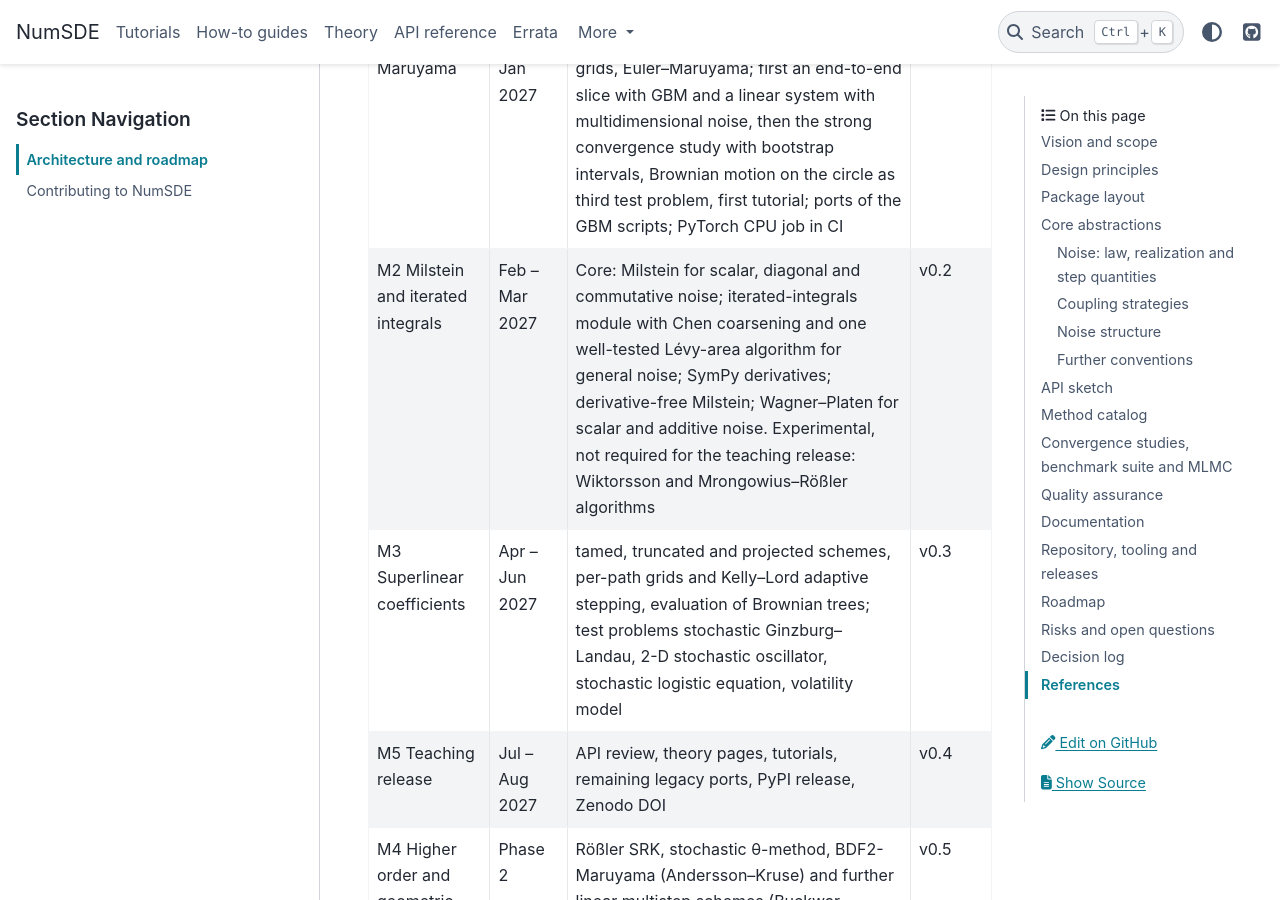
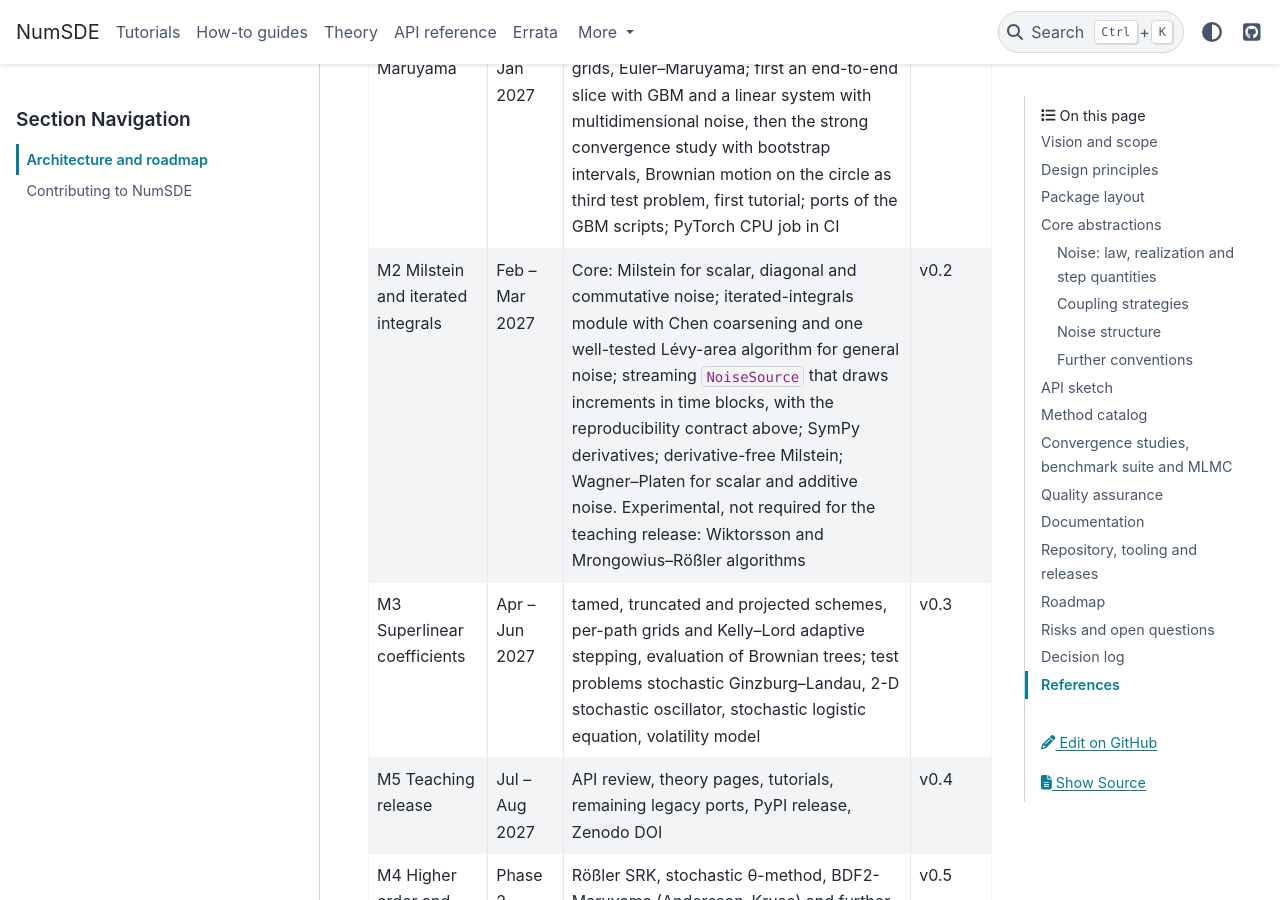
Before and after one commit to mlu-numerics/numsde, a Sphinx documentation site: the page built from docs/development/architecture.md, in a window 1280 px wide and 900 px high, scrolled down 17163 px. Built offline with Sphinx 7.4.7 and the PyData theme 0.15.4, drawn with Linux system fonts in a browser that asks for light colours; cross-references to code outside the pages are shown as plain code; some of the changed text lies outside the part shown.

Commit message:
Assign the streaming noise source to milestone M2
The architecture document described the streaming source and its
reproducibility contract but assigned it to no milestone. M1 needs only
the NoiseSource interface, which BrownianPath implements; the streaming
source joins M2, whose iterated integrals also concern step-wise noise
generation. Recorded in the roadmap and the decision log.

Co-Authored-By: Claude Opus 5.5 <noreply@anthropic.com>
Claude-Session: https://claude.ai/code/session_018KaTyMUfivRVAGYQR6kGnp

```diff
--- a/docs/development/architecture.md
+++ b/docs/development/architecture.md
@@ -533,7 +533,7 @@ the remaining items follow in phase 2 after the lecture.
 | --- | --- | --- | --- |
 | M0 Foundations (done) | Oct 2026 | repository, packaging, CI, pre-commit, docs skeleton, backend layer, `WienerProcess` and `BrownianPath`, legacy-script inventory | — |
 | M1 Core and Euler–Maruyama | Nov 2026 – Jan 2027 | `ItoSDE`, `NoiseStructure`, `StepNoise` and `NoiseSource`, `Solver`, `Solution`, fixed grids, Euler–Maruyama; first an end-to-end slice with GBM and a linear system with multidimensional noise, then the strong convergence study with bootstrap intervals, Brownian motion on the circle as third test problem, first tutorial; ports of the GBM scripts; PyTorch CPU job in CI | v0.1 |
-| M2 Milstein and iterated integrals | Feb – Mar 2027 | Core: Milstein for scalar, diagonal and commutative noise; iterated-integrals module with Chen coarsening and one well-tested Lévy-area algorithm for general noise; SymPy derivatives; derivative-free Milstein; Wagner–Platen for scalar and additive noise. Experimental, not required for the teaching release: Wiktorsson and Mrongowius–Rößler algorithms | v0.2 |
+| M2 Milstein and iterated integrals | Feb – Mar 2027 | Core: Milstein for scalar, diagonal and commutative noise; iterated-integrals module with Chen coarsening and one well-tested Lévy-area algorithm for general noise; streaming `NoiseSource` that draws increments in time blocks, with the reproducibility contract above; SymPy derivatives; derivative-free Milstein; Wagner–Platen for scalar and additive noise. Experimental, not required for the teaching release: Wiktorsson and Mrongowius–Rößler algorithms | v0.2 |
 | M3 Superlinear coefficients | Apr – Jun 2027 | tamed, truncated and projected schemes, per-path grids and Kelly–Lord adaptive stepping, evaluation of Brownian trees; test problems stochastic Ginzburg–Landau, 2-D stochastic oscillator, stochastic logistic equation, volatility model | v0.3 |
 | M5 Teaching release | Jul – Aug 2027 | API review, theory pages, tutorials, remaining legacy ports, PyPI release, Zenodo DOI | v0.4 |
 | M4 Higher order and geometric | Phase 2 | Rößler SRK, stochastic θ-method, BDF2-Maruyama (Andersson–Kruse) and further linear multistep schemes (Buckwar–Winkler), `SecondOrderSDE`, symplectic and splitting schemes, weak convergence studies, benchmark runner | v0.5 |
@@ -621,6 +621,7 @@ the remaining items follow in phase 2 after the lecture.
 | 2026-11-03 | The `gpu` nox session fails unless PyTorch can use a CUDA device (otherwise the GPU tests would only be skipped), reuses its environment because the CUDA wheels take several GB, shows the installation output, and accepts `NUMSDE_TORCH_INDEX` for a PyTorch build that matches the local driver |
 | 2026-11-03 | Literature check of the Euler–Maruyama theory page by the maintainer: Kloeden–Platen Theorem 10.2.2 gives the final-time error in $L^1$, the fundamental theorem of Milstein–Tretyakov (2021, Theorem 1.1.1) the final-time error in $L^2$, Mao (2008, Chapter 2, Theorem 7.3) the error uniformly on the grid for $p = 2$, Kloeden–Platen Section 14.1 the weak order; the divergence for superlinear coefficients follows Hutzenthaler–Jentzen–Kloeden (2011). Kanagawa (1988) for $p \ge 2$ stays unchecked and outside `references.bib` |
 | 2026-11-04 | The link check skips Royal Society Publishing (`doi.org/10.1098/`, `royalsocietypublishing.org`), which answers automated requests with 403 Forbidden; such DOIs are checked by hand when they enter `references.bib`. Further sites are added to `linkcheck_ignore` in `docs/conf.py` only for the same reason |
+| 2026-11-06 | The streaming noise source belongs to M2 (it was described but assigned to no milestone; M1 needs only the `NoiseSource` interface, which `BrownianPath` implements). Its step-wise generation fits the iterated integrals of M2 |
 
 ## References
 
```
